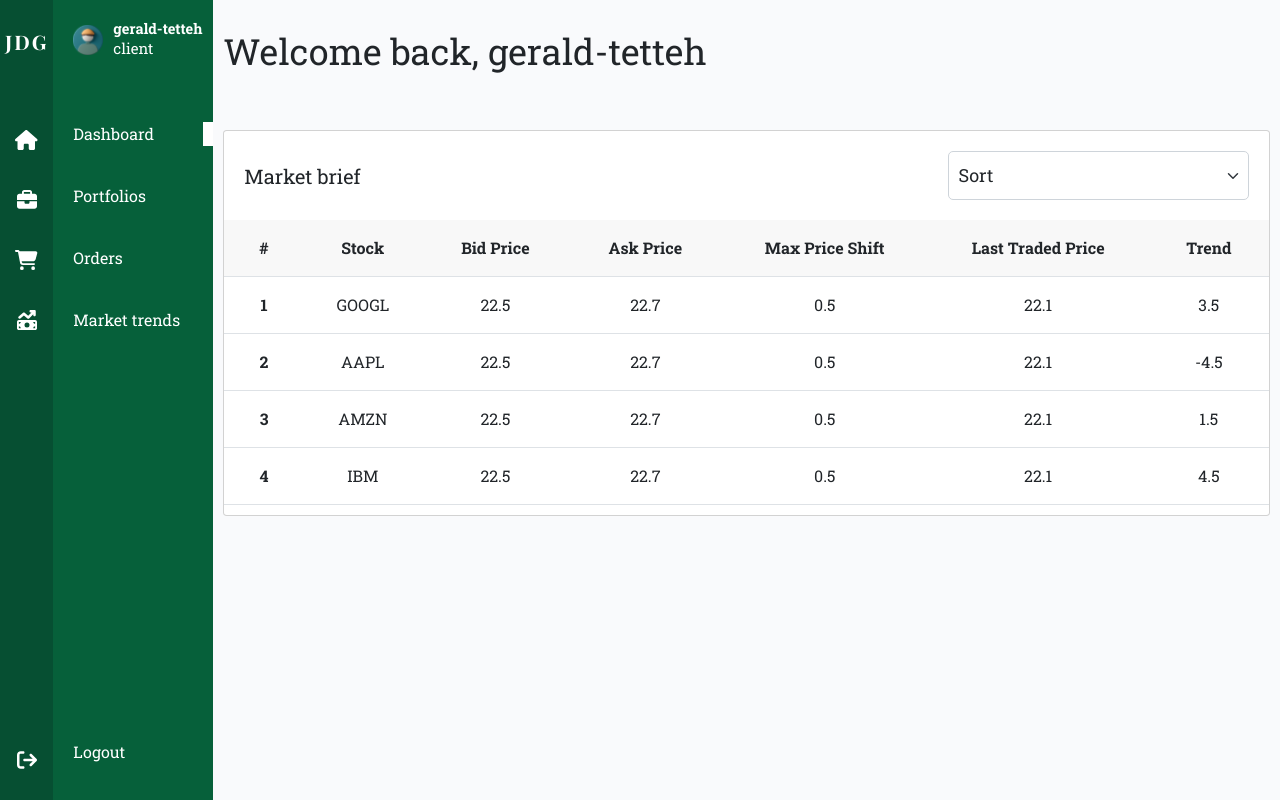
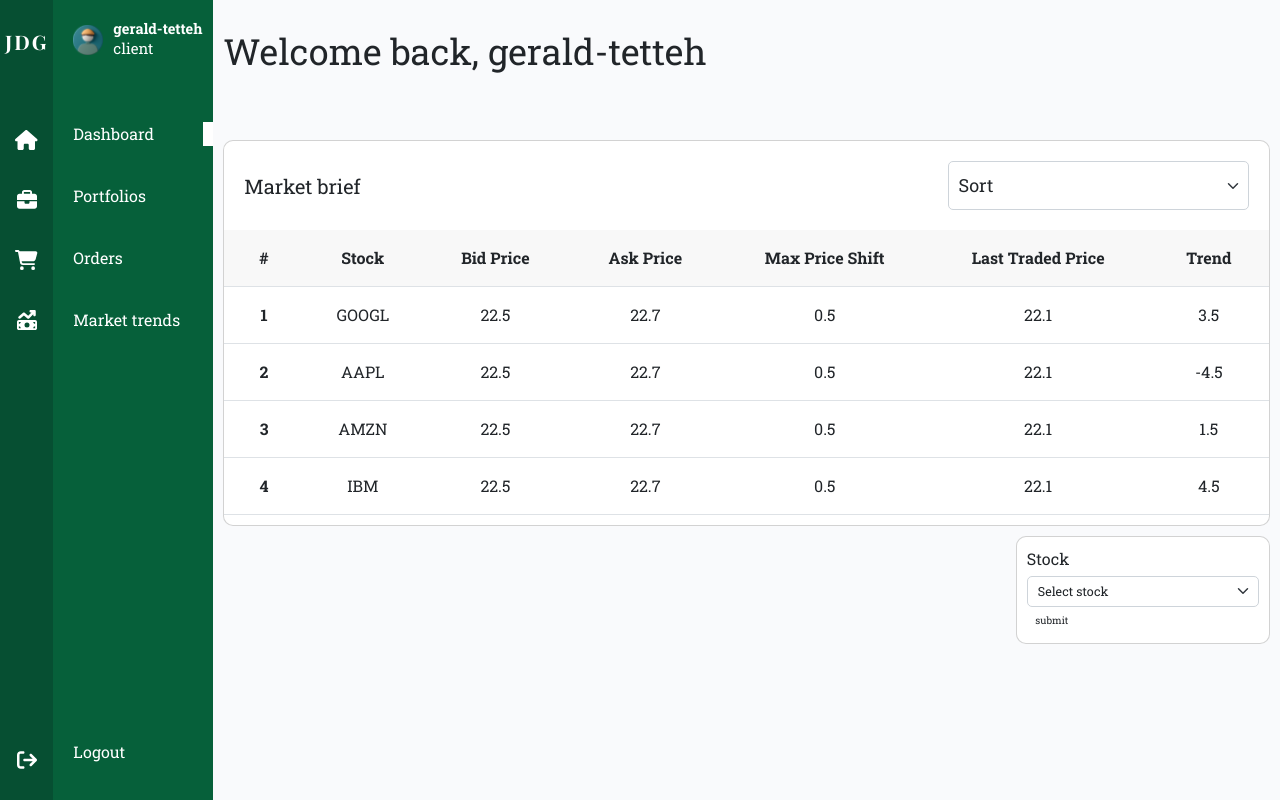
Before and after one commit to deborah-asamoah/trading-engine-frontend, an Angular app: page /client/dashboard in a window 1280 px wide. Built offline with nearby package versions, Linux system fonts and the light colour scheme.

Commit message:
create from group on order box

```diff
--- a/src/app/app.module.ts
+++ b/src/app/app.module.ts
@@ -9,6 +9,7 @@
 import { AuthModule } from './features/auth/auth.module';
 import { ClientModule } from './features/client/client.module';
 import { HomeComponent } from './components/home/home.component';
+import { FormsModule } from '@angular/forms';
 
 @NgModule({
   declarations: [AppComponent, HomeComponent],
--- a/src/app/features/client/components/dashboard-market-brief/dashboard-market-brief.component.html
+++ b/src/app/features/client/components/dashboard-market-brief/dashboard-market-brief.component.html
@@ -1,4 +1,4 @@
-<section class="dashboard__market-brief card">
+<section class="dashboard__market-brief card rounded-4">
   <div class="dashboard__market-brief__header">
     <span>Market brief</span>
     <select (change)="onSortMarketBrief($event)" class="form-select form-select-lg" aria-label="Default select example">
--- a/src/app/features/client/components/dashboard-market-brief/dashboard-market-brief.component.scss
+++ b/src/app/features/client/components/dashboard-market-brief/dashboard-market-brief.component.scss
@@ -28,7 +28,5 @@
         padding: 1.6rem 3rem;
       }
     }
-    &__body {
-    }
   }
 }
--- a/src/app/features/client/components/dashboard-order-box/dashboard-order-box.component.html
+++ b/src/app/features/client/components/dashboard-order-box/dashboard-order-box.component.html
@@ -1 +1,15 @@
-<section class="dashboard__order-box"></section>
+<section class="dashboard__order-box card rounded-4">
+  <form (ngSubmit)="onSubmit()" class="form" [formGroup]="formGroup" novalidate>
+    <fieldset>
+      <label for="stock" class="form-label">Stock</label>
+      <select class="form-select form-select-lg" id="stock" required formControlName="stock">
+        <option selected disabled value="">Select stock</option>
+        <option *ngFor="let stock of stockList" value="{{ stock }}">{{ stock }}</option>
+      </select>
+      <div class="invalid-feedback">
+        Please select a stock
+      </div>
+    </fieldset>
+    <button type="submit" class="btn">submit</button>
+  </form>
+</section>
--- a/src/app/features/client/components/dashboard-order-box/dashboard-order-box.component.scss
+++ b/src/app/features/client/components/dashboard-order-box/dashboard-order-box.component.scss
@@ -0,0 +1,3 @@
+.dashboard__order-box {
+  padding: 1rem;
+}
--- a/src/app/features/client/components/dashboard-order-box/dashboard-order-box.component.ts
+++ b/src/app/features/client/components/dashboard-order-box/dashboard-order-box.component.ts
@@ -1,10 +1,34 @@
-import { Component } from '@angular/core';
+import { Component, OnInit } from '@angular/core';
+import { FormControl, FormGroup } from '@angular/forms';
 
 @Component({
   selector: 'app-dashboard-order-box',
   templateUrl: './dashboard-order-box.component.html',
-  styleUrls: ['./dashboard-order-box.component.scss']
+  styleUrls: ['./dashboard-order-box.component.scss'],
 })
-export class DashboardOrderBoxComponent {
+export class DashboardOrderBoxComponent implements OnInit {
+  formGroup!: FormGroup;
+  stockList: string[] = [
+    'GOOGL',
+    'IBM',
+    'MSFT',
+    'AAPL',
+    'TSLA',
+    'ORCL',
+    'AMZN',
+  ];
 
+  ngOnInit(): void {
+    this.formGroup = new FormGroup({
+      stock: new FormControl<string>(''),
+      price: new FormControl<number>(0.0),
+      quantity: new FormControl<number>(0.0),
+      type: new FormControl<string>(''),
+      portfolioId: new FormControl<number | null>(null),
+    });
+  }
+
+  onSubmit() {
+    console.log(this.formGroup);
+  }
 }
--- a/src/app/features/client/pages/dashboard/dashboard.component.scss
+++ b/src/app/features/client/pages/dashboard/dashboard.component.scss
@@ -3,6 +3,7 @@
   display: grid;
   grid-template-columns: repeat(4, 1fr);
   grid-auto-rows: minmax(10rem, auto);
+  gap: 1rem;
 
   &__heading {
     grid-column: 1 / 5;
```
Also changed, not shown: src/app/core/models/order.model.ts (added, +28 -0 lines), src/app/features/client/client.module.ts (+9 -1 lines).
